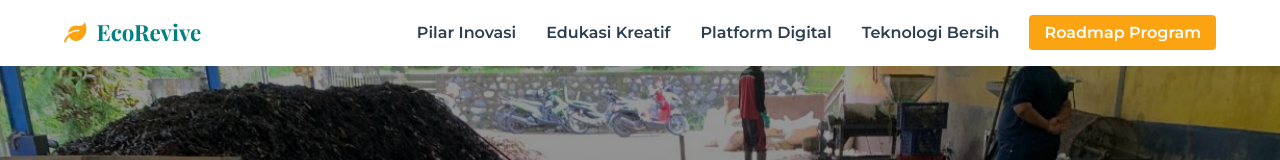
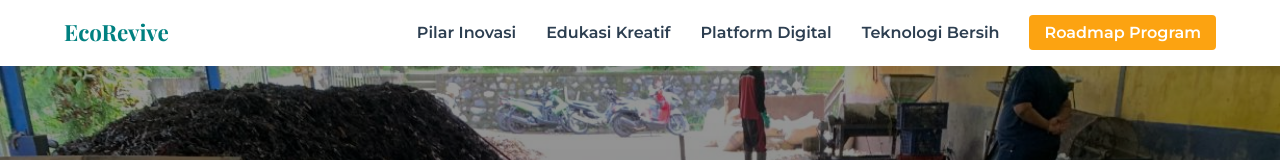
Before and after one commit to kadeksinduarta/EcoRevive, a plain HTML site: page index.html in a window 1280 px wide. Shown: the top 160 px of the page. Drawn offline with nearby package versions, Linux system fonts and the light colour scheme.

Commit message:
update logo

```diff
--- a/index.html
+++ b/index.html
@@ -19,7 +19,7 @@
   <body>
     <header class="main-header">
       <div class="container">
-        <a href="#hero" class="logo"> <i class="fas fa-leaf"></i> EcoRevive </a>
+        <a href="#hero" class="logo"> EcoRevive </a>
         <nav class="main-nav">
           <ul>
             <li><a href="#solusi" class="nav-link">Pilar Inovasi</a></li>
```
